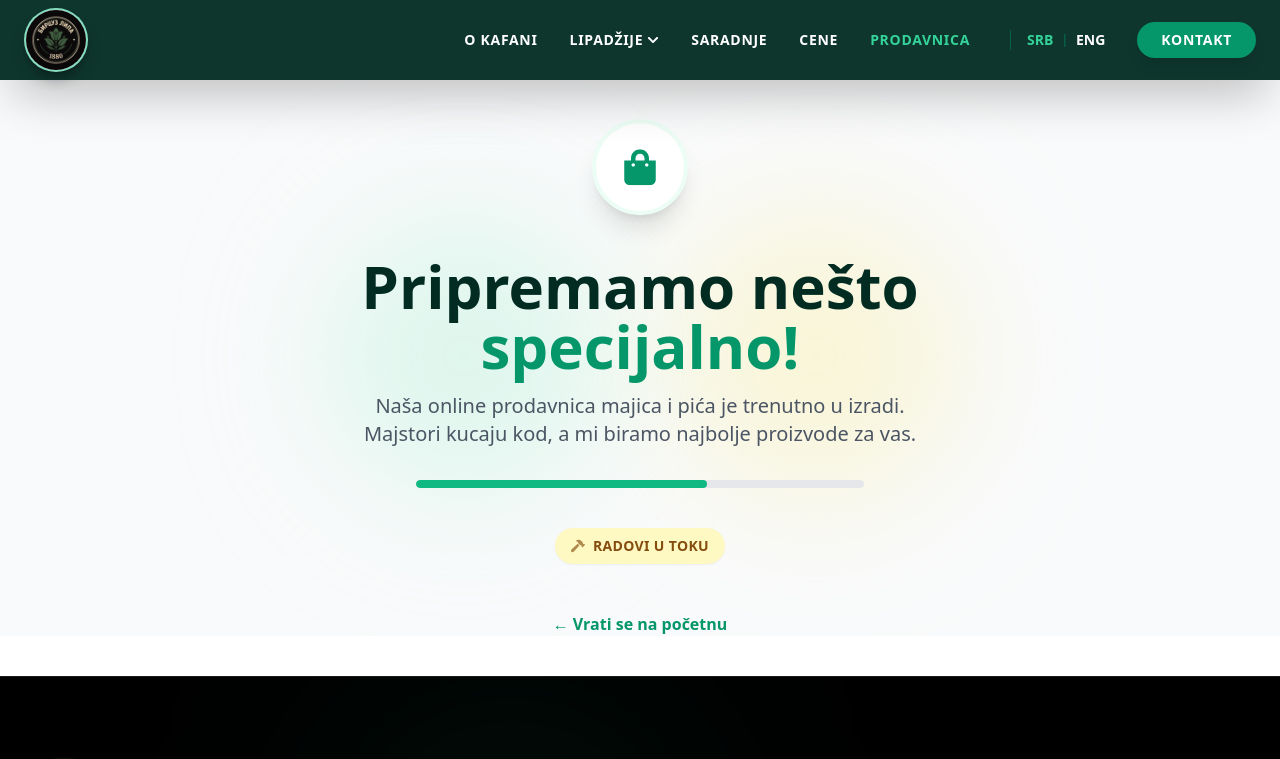
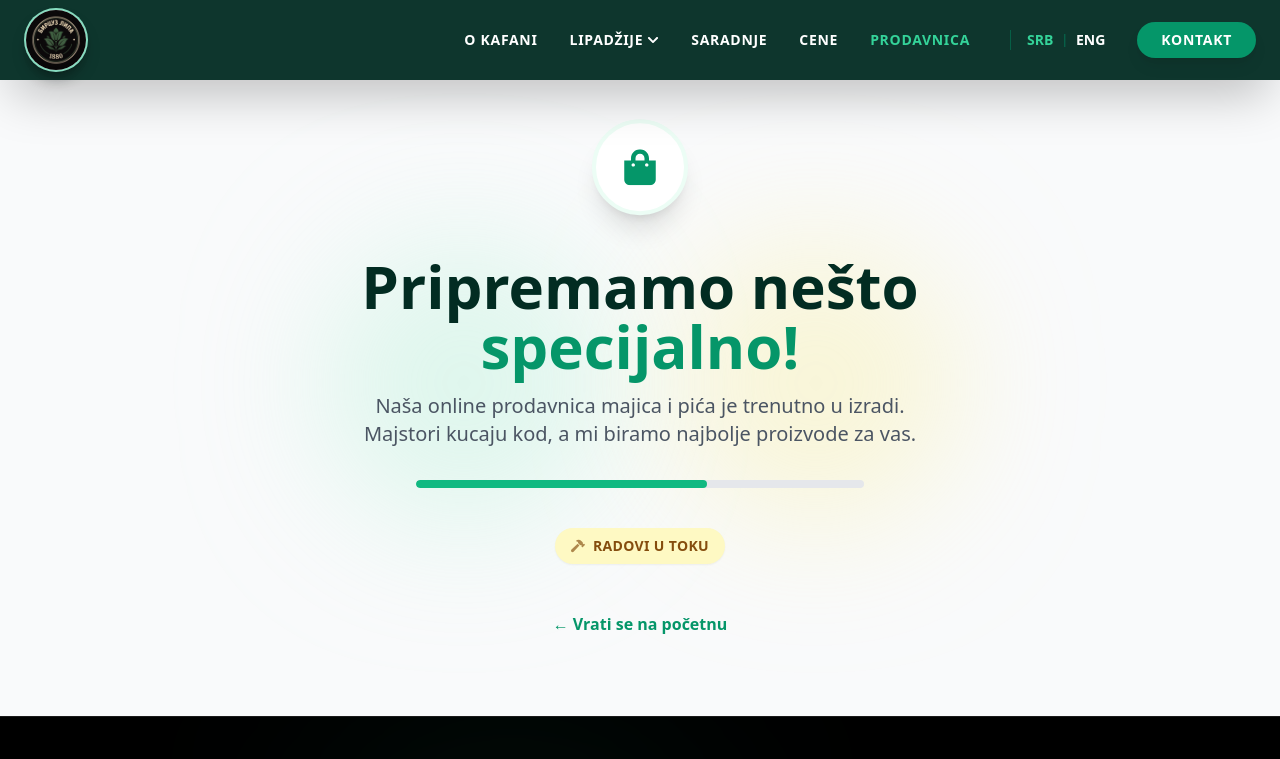
Before and after one commit to Djapedjape123/lipaBircuz, a React (Vite) app: page /shop in a window 1280 px wide. Shown: the top 759 px of the page. Built offline with nearby package versions, Linux system fonts and the light colour scheme.

Commit message:
saljem dekiju da vidi/bela linija

```diff
--- a/src/pages/Prodaja.jsx
+++ b/src/pages/Prodaja.jsx
@@ -19,7 +19,7 @@ function Prodaja() {
       />
 
       {/* pt-32 je tu zbog fiksnog navbara! */}
-      <div className="min-h-full pt-32 px-6 mb-10 bg-gray-50 flex flex-col items-center justify-center text-center overflow-hidden relative">
+      <div className="min-h-full pt-32 px-6 pb-20 bg-gray-50 flex flex-col items-center justify-center text-center overflow-hidden relative">
 
         {/* Pozadinski dekorativni krugovi (zamućeni) */}
         <div className="absolute top-1/3 left-1/4 w-72 h-72 bg-emerald-200 rounded-full mix-blend-multiply filter blur-3xl opacity-30 animate-blob"></div>
```
